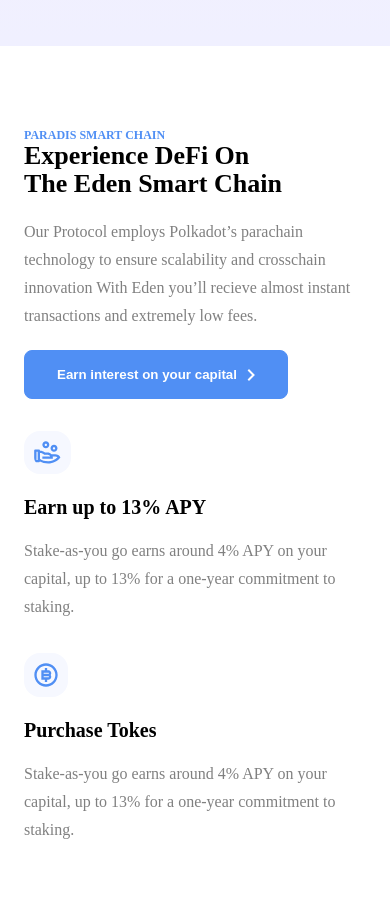
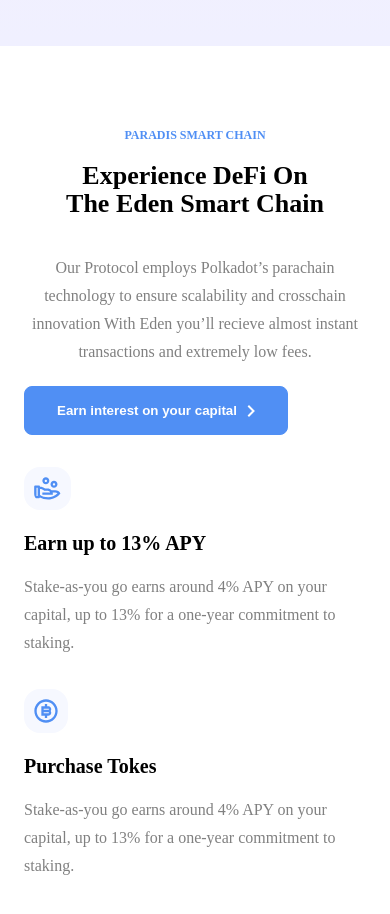
Before and after one commit to MizginYildirak/Parasitv2, a website: page index.html in a window 390 px wide. Shown: the part 6060-6974 px from the top of the page. Drawn offline with nearby package versions, Linux system fonts and the light colour scheme; files that its build step writes are made by us from their sources.

Commit message:
feat: add eden section

```diff
--- a/src/scss/layout/_eden.scss
+++ b/src/scss/layout/_eden.scss
@@ -28,11 +28,12 @@
 
         p {
           padding: 20px 0;
+          max-width: 90%;
         }
 
         h2 {
           text-align: left;
-          padding-bottom: 0;
+          padding-top: 20px;
         }
       }
 
@@ -64,4 +65,11 @@
     flex-direction: column;
     gap: 2rem;
   }
+
+  .eden-container-left-top h2,
+  .eden-container-left-top p,
+  .eden-container-left-top {
+    text-align: center;
+    max-width: 100%;
+  }
 }
```
